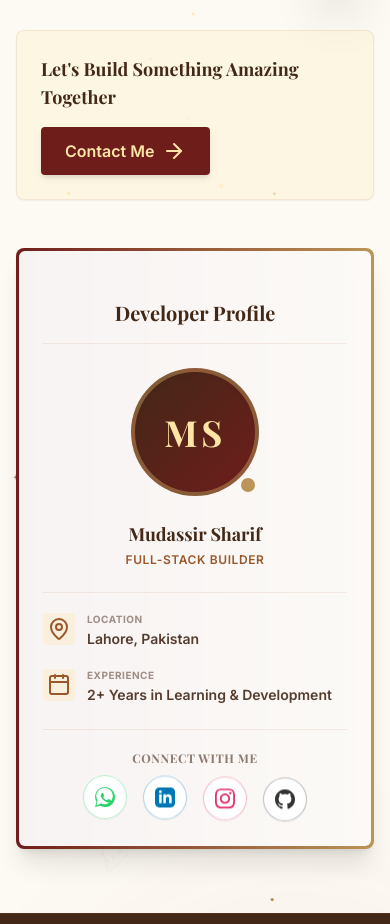
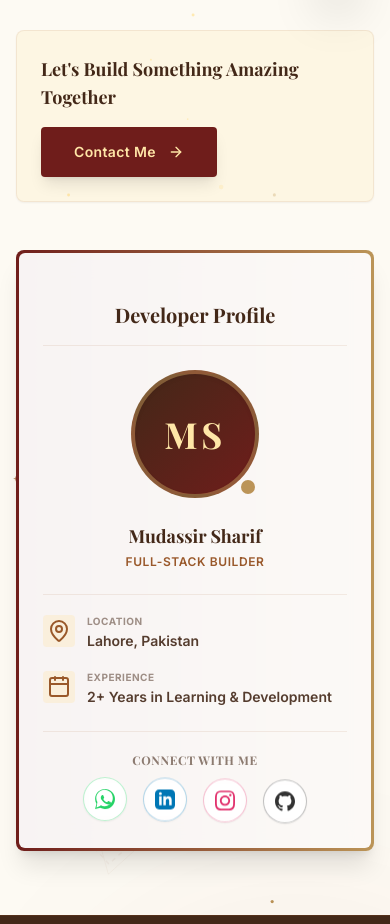
Before and after one commit to imdudassir943/HandMadeCrafts, a Next.js app in the folder frontend/: page /about-developer in a window 390 px wide. Shown: the part 825-1749 px from the top of the page. Built offline with nearby package versions, Linux system fonts and the light colour scheme; no server answers; a web font is replaced by a local one.

Commit message:
style: style Contact Me button on About Developer page like the See All Products button

```diff
--- a/frontend/src/components/AboutDeveloper/index.tsx
+++ b/frontend/src/components/AboutDeveloper/index.tsx
@@ -492,19 +492,42 @@ export default function AboutDeveloper() {
               <h4 className="font-serif text-lg sm:text-xl font-bold text-brand-espresso dark:text-brand-cream">
                 {t.ctaHeading}
               </h4>
-              <div>
                 <motion.a
                   href={DEVELOPER_CONFIG.socialLinks.whatsapp}
                   target="_blank"
                   rel="noopener noreferrer"
-                  whileHover={{ scale: 1.05, boxShadow: "0 10px 20px rgba(111,29,27,0.15)" }}
-                  whileTap={{ scale: 0.98 }}
-                  className="inline-flex items-center gap-2 rounded-button bg-brand-crimson text-brand-cream px-6 py-3 font-semibold hover:bg-brand-crimson/90 shadow-md transition-all duration-200"
+                  whileHover="hover"
+                  whileTap="tap"
+                  className="relative overflow-hidden inline-flex items-center gap-3 rounded-button bg-brand-crimson px-8 py-3.5 font-semibold text-brand-cream shadow-lg hover:shadow-xl hover:shadow-brand-crimson/20 dark:hover:shadow-brand-gold/10 transition-all duration-300 group cursor-pointer border border-brand-crimson/10 dark:border-brand-gold/20"
                 >
-                  <span>{t.ctaButton}</span>
-                  <ArrowRight className={`h-4.5 w-4.5 ${direction === "rtl" ? "rotate-180" : ""}`} />
+                  {/* Glossy sweep overlay */}
+                  <motion.div
+                    className="absolute inset-0 bg-gradient-to-r from-transparent via-white/20 to-transparent pointer-events-none -skew-x-12"
+                    variants={{
+                      hover: {
+                        x: ["-100%", "200%"],
+                        transition: { duration: 1.2, ease: "easeInOut", repeat: Infinity, repeatDelay: 1 }
+                      }
+                    }}
+                    initial={{ x: "-100%" }}
+                  />
+
+                  <span className="relative z-10 tracking-wide text-sm sm:text-base">{t.ctaButton}</span>
+
+                  <motion.span
+                    className="relative z-10 flex items-center justify-center"
+                    variants={{
+                      initial: { x: 0 },
+                      hover: { x: direction === "rtl" ? -5 : 5 }
+                    }}
+                    transition={{ type: "spring", stiffness: 300, damping: 12 }}
+                  >
+                    <ArrowRight className={`h-4 w-4 sm:h-5 sm:w-5 ${direction === "rtl" ? "rotate-180" : ""}`} />
+                  </motion.span>
+
+                  {/* Glowing background bloom on hover */}
+                  <span className="absolute inset-0 bg-gradient-to-r from-brand-crimson via-brand-sienna to-brand-gold opacity-0 group-hover:opacity-100 transition-opacity duration-500 -z-10" />
                 </motion.a>
-              </div>
             </div>
 
           </motion.div>
```
